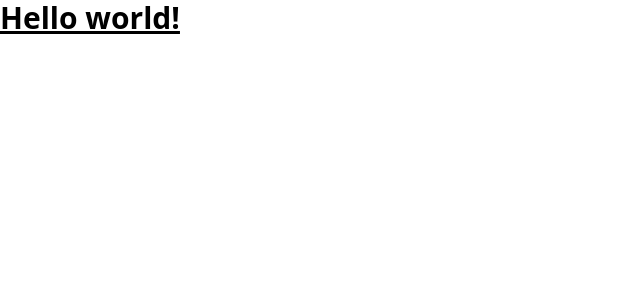
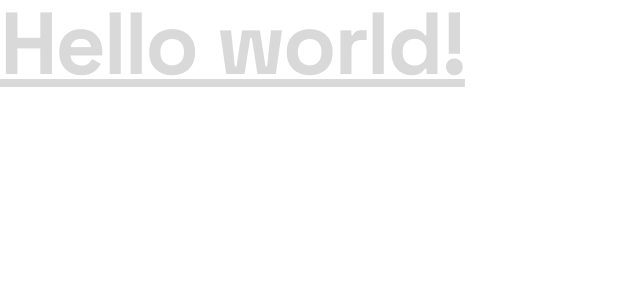
Before and after one commit to DominykMcNamara/portfolio, a React (Create React App) app: page / in a window 1280 px wide. Shown: the top 300 px of the page, without its empty margins (0-640 px from the left). Built offline with nearby package versions, Linux system fonts and the light colour scheme.

Commit message:
typography config

```diff
--- a/public/index.html
+++ b/public/index.html
@@ -6,7 +6,7 @@
     <meta name="viewport" content="width=device-width, initial-scale=1" />
     <meta name="theme-color" content="#000000" />
     <meta
-      name="description"
+      name="Dominyk Smith's web developer portfolio"
       content="Web site created using create-react-app"
     />
     <!--
@@ -14,6 +14,9 @@
       user's mobile device or desktop. See https://developers.google.com/web/fundamentals/web-app-manifest/
     -->
     <link rel="manifest" href="%PUBLIC_URL%/manifest.json" />
+    <link rel="preconnect" href="https://fonts.googleapis.com">
+    <link rel="preconnect" href="https://fonts.gstatic.com" crossorigin>
+    <link href="https://fonts.googleapis.com/css2?family=Space+Grotesk:wght@300;400;500;600;700&display=swap" rel="stylesheet">
     <!--
       Notice the use of %PUBLIC_URL% in the tags above.
       It will be replaced with the URL of the `public` folder during the build.
@@ -23,7 +26,10 @@
       work correctly both with client-side routing and a non-root public URL.
       Learn how to configure a non-root public URL by running `npm run build`.
     -->
-    <title>React App</title>
+    <link rel="preconnect" href="https://fonts.googleapis.com">
+    <link rel="preconnect" href="https://fonts.gstatic.com" crossorigin>
+    <link href="https://fonts.googleapis.com/css2?family=Space+Grotesk:wght@300;400;500;600;700&display=swap" rel="stylesheet">
+    <title>Dom Smith Portfolio</title>
   </head>
   <body>
     <noscript>You need to enable JavaScript to run this app.</noscript>
--- a/src/App.js
+++ b/src/App.js
@@ -2,7 +2,7 @@ import React from 'react'
 
 export const App = () => {
   return (
-    <h1 className="text-3xl font-bold underline">
+    <h1 className="text-3xl font-bold text-primary-gray underline">
     Hello world!
   </h1>
   )
--- a/src/index.css
+++ b/src/index.css
@@ -1,3 +1,37 @@
 @tailwind base;
 @tailwind components;
 @tailwind utilities;
+
+@layer base {
+  html,
+  body,
+  main {
+    height: 100%;
+    width: 100%;
+    margin: 0rem;
+    padding: 0rem;
+    font-family: "Space Grotesk", sans-serif;
+  }
+
+  h1,
+  h2,
+  h3 {
+    font-weight: bold;
+  }
+
+  h1 {
+    @apply text-h1;
+    @apply tracking-h1;
+  }
+  h2 {
+    @apply text-h2;
+    @apply tracking-h2;
+  }
+  h3 {
+    @apply text-h3;
+  }
+  p {
+    @apply text-p;
+    font-weight: 500;
+  }
+}
--- a/tailwind.config.js
+++ b/tailwind.config.js
@@ -4,6 +4,28 @@ module.exports = {
     "./src/**/*.{js,jsx,ts,tsx}",
   ],
   theme: {
+    colors: {
+      primary: {
+        black: 'rgb(21, 21, 21)',
+        neonGreen: 'rgb(78, 225, 160)',
+        lightBlack: 'rgb(36, 36, 36)',
+        gray: 'rgb(217, 217, 217)',
+        white: 'rgb(255, 255, 255)'
+      }
+    },
+    fontFamily: {
+      base: [ 'Space Grotesk', 'sans-serif', 'ui-sans-serif', "system-ui"],
+    },
+    letterSpacing: {
+      h1: '-0.156rem',
+      h2: '-0.094rem'
+    },
+    fontSize: {
+      h1: ["5.5rem", { lineHeight: "5.5rem"}],
+      h2: ["3rem", { lineHeight: "3.5rem" }],
+      h3: ["1.5rem", { lineHeight: "2rem" }],
+      p: ["1.125rem", { lineHeight: "1.75rem" }]
+    },
     extend: {},
   },
   plugins: [],
```
